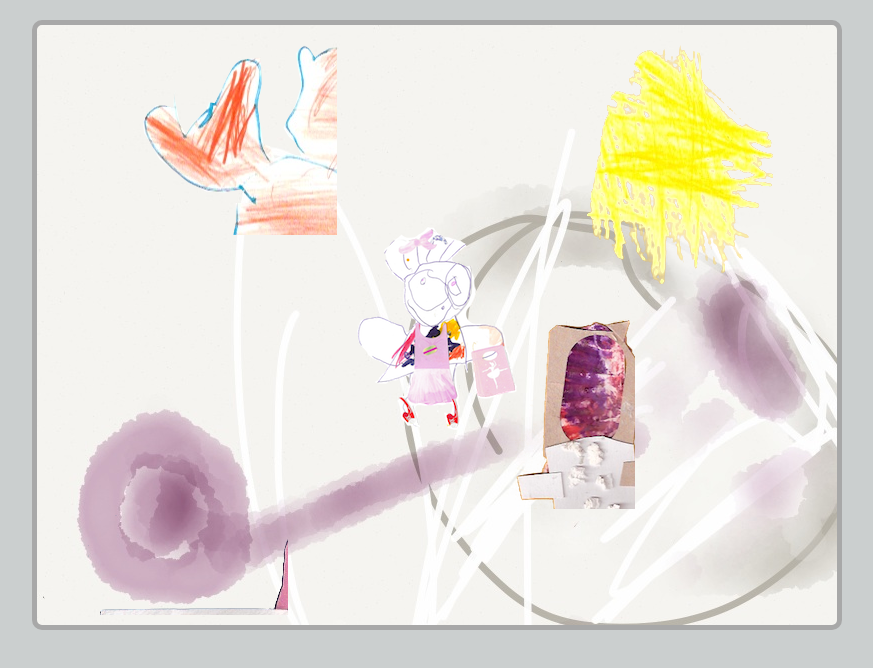
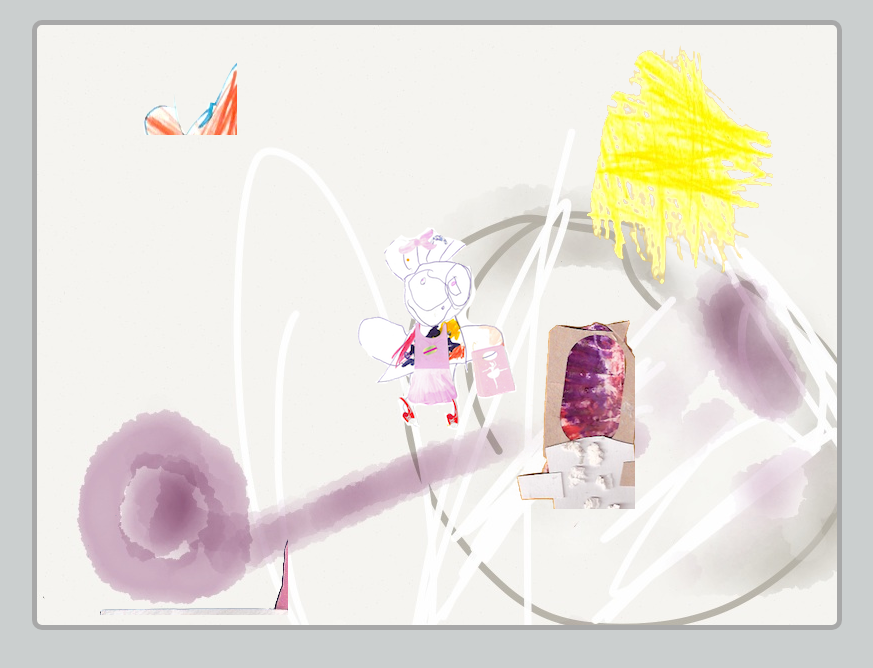
Before and after one commit to raimohanska/keijupeli, a plain HTML site: page public/index.html in a window 1280 px wide. Shown: the whole page, without its empty margins (203-1076 px from the left). Drawn offline with Linux system fonts and the light colour scheme.

Commit message:
refactor

```diff
--- a/public/css/keiju.css
+++ b/public/css/keiju.css
@@ -60,9 +60,6 @@ h1 {
   display: block;
   left: 100px;
   top: 10px;
-  width: 200px;
-  background-size: 200;
-  height: 200px;
 }
 #elephant {
   background-image: url('../images/norsu1.png');
@@ -71,7 +68,4 @@ h1 {
   display: block;
   left: 100px;
   bottom: 10px;
-  width: 200px;
-  background-size: 200;
-  height: 100px;
 }
--- a/public/js/keiju.js
+++ b/public/js/keiju.js
@@ -102,14 +102,18 @@ function Sun() {
 }
 
 function Bird() {
+  var dimensions = { width: 100, height: 100 }
   var bird = $("#bird")
+  setElementSize(bird, dimensions)
   var anim = Bacon.interval(500).scan(1, function(i) { return i % 2 + 1 })
   anim.onValue(function(i) {
     bird.css("background-image", "url('images/lintu" + i + ".png')")
   })
 }
 function Elephant() {
+  var dimensions = { width: 200, height: 100 }
   var elephant = $("#elephant")
+  setElementSize(elephant, dimensions)
   var anim = Bacon.interval(500).scan(1, function(i) { return i % 2 + 1 })
   anim.onValue(function(i) {
     elephant.css("background-image", "url('images/norsu" + i + ".png')")
```
